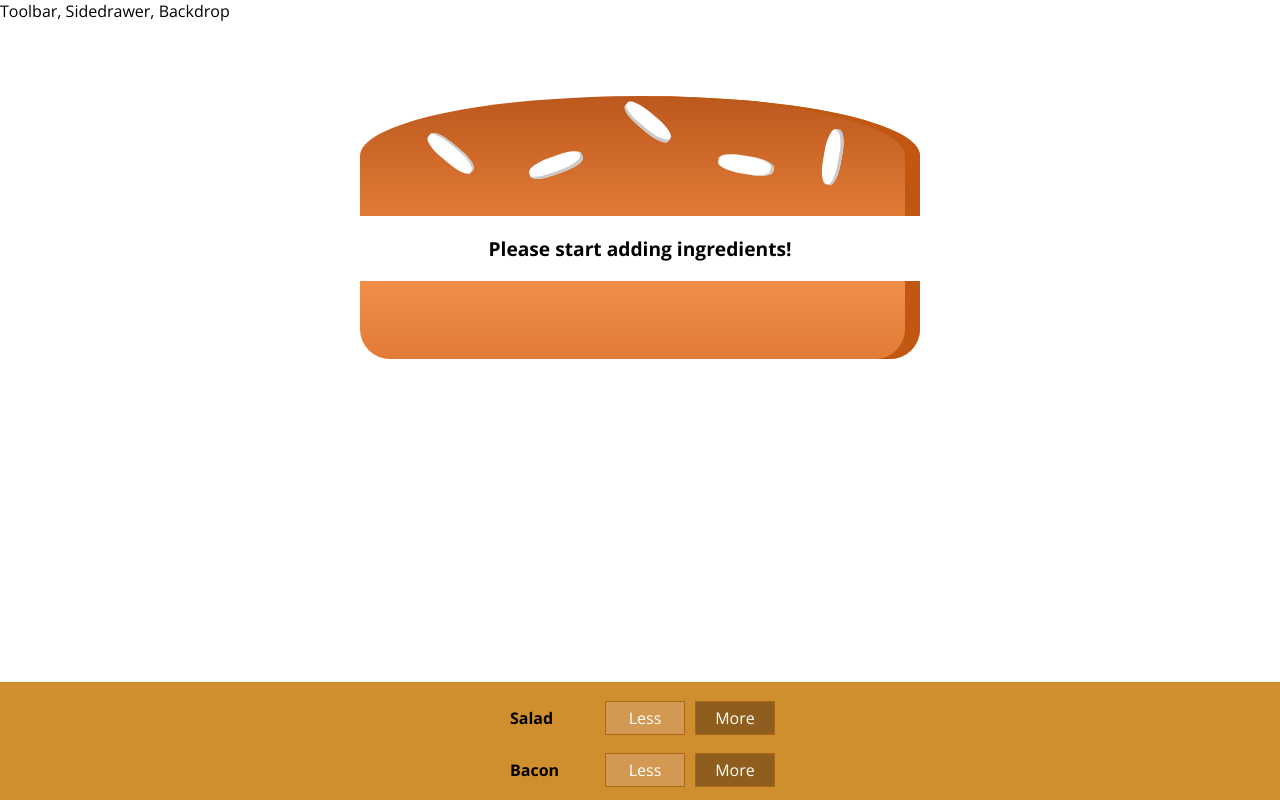
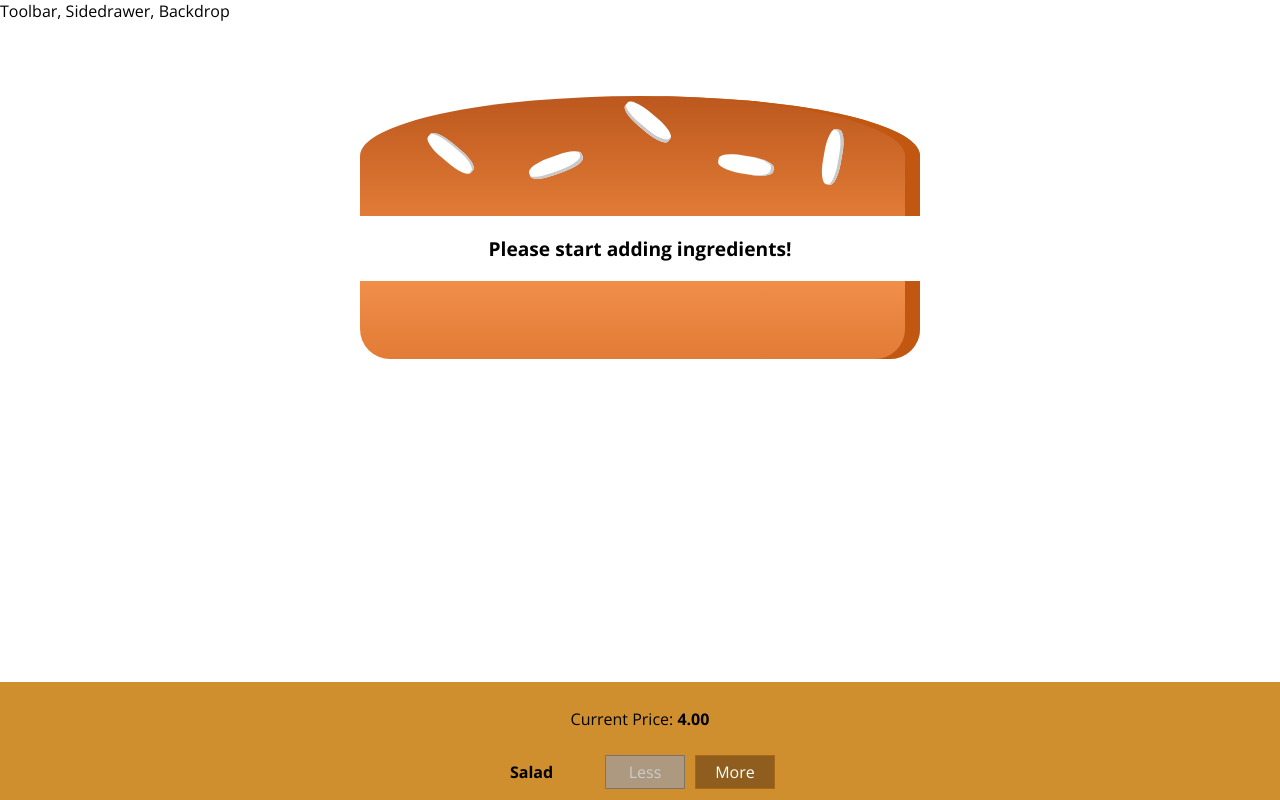
Before and after one commit to ebozkurt93/react-course-burger-builder, a React app: page / in a window 1280 px wide. Shown: the top 800 px of the page. Built offline with nearby package versions, Linux system fonts and the light colour scheme.

Commit message:
video 118

```diff
--- a/src/components/Burger/BuildControls/BuildControl/BuildControl.js
+++ b/src/components/Burger/BuildControls/BuildControl/BuildControl.js
@@ -5,7 +5,7 @@
 const buildControl = (props) => (
 <div className={classes.BuildControl} >
     <div className={classes.Label} >{props.label}</div>
-    <button className={classes.Less} >Less</button>
+    <button className={classes.Less} onClick={props.removed} disabled={props.disabled} >Less</button>
     <button className={classes.More} onClick={props.added} >More</button>
 </div>
 );
--- a/src/components/Burger/BuildControls/BuildControls.js
+++ b/src/components/Burger/BuildControls/BuildControls.js
@@ -4,20 +4,23 @@
 import BuildControl from './BuildControl/BuildControl';
 
 const controls = [
-    {label: 'Salad', type: 'salad'},
-    {label: 'Bacon', type: 'bacon'},
-    {label: 'Cheese', type: 'cheese'},
-    {label: 'Meat', type: 'meat'},
+    { label: 'Salad', type: 'salad' },
+    { label: 'Bacon', type: 'bacon' },
+    { label: 'Cheese', type: 'cheese' },
+    { label: 'Meat', type: 'meat' },
 ];
 
 const buildControls = (props) => (
     <div className={classes.BuildControls} >
+        <p>Current Price: <strong>{props.price.toFixed(2)}</strong></p>
         {controls.map(ctrl => (
             <BuildControl
-            key={ctrl.label}
-            label= {ctrl.label}
-            type={ctrl.type}
-            added={()=> props.ingredientAdded(ctrl.type)} />
+                key={ctrl.label}
+                label={ctrl.label}
+                type={ctrl.type}
+                added={() => props.ingredientAdded(ctrl.type)}
+                removed={() => props.ingredientRemoved(ctrl.type)}
+                disabled={props.disabled[ctrl.type]} />
         ))}
     </div>
 );
--- a/src/containers/BurgerBuilder/BurgerBuilder.js
+++ b/src/containers/BurgerBuilder/BurgerBuilder.js
@@ -28,8 +28,6 @@
 
     addIngredientHandler = (type) => {
         const oldCount = this.state.ingredients[type];
-        console.log(oldCount);
-
         const updatedCount = oldCount + 1;
         const updatedIngredients = {
             ...this.state.ingredients
@@ -42,15 +40,36 @@
     }
 
     removeIngredientHandler = (type) => {
-
+        const oldCount = this.state.ingredients[type];
+        if (oldCount <= 0) {
+            return;
+        }
+        const updatedCount = oldCount - 1;
+        const updatedIngredients = {
+            ...this.state.ingredients
+        };
+        updatedIngredients[type] = updatedCount;
+        const priceDeduction = INGREDIENT_PRICES[type];
+        const oldPrice = this.state.totalPrice;
+        const newPrice = oldPrice - priceDeduction;
+        this.setState({ totalPrice: newPrice, ingredients: updatedIngredients })
     }
 
     render() {
+        const disabledInfo = {
+            ...this.state.ingredients
+        };
+        for (let key in disabledInfo) {
+            disabledInfo[key] = disabledInfo[key] <= 0
+        }
         return (
             <Aux>
                 <Burger ingredients={this.state.ingredients} />
                 <BuildControls
-                    ingredientAdded={this.addIngredientHandler} />
+                    ingredientAdded={this.addIngredientHandler}
+                    ingredientRemoved={this.removeIngredientHandler}
+                    disabled={disabledInfo}
+                    price={this.state.totalPrice} />
             </Aux>
         );
     }
```
